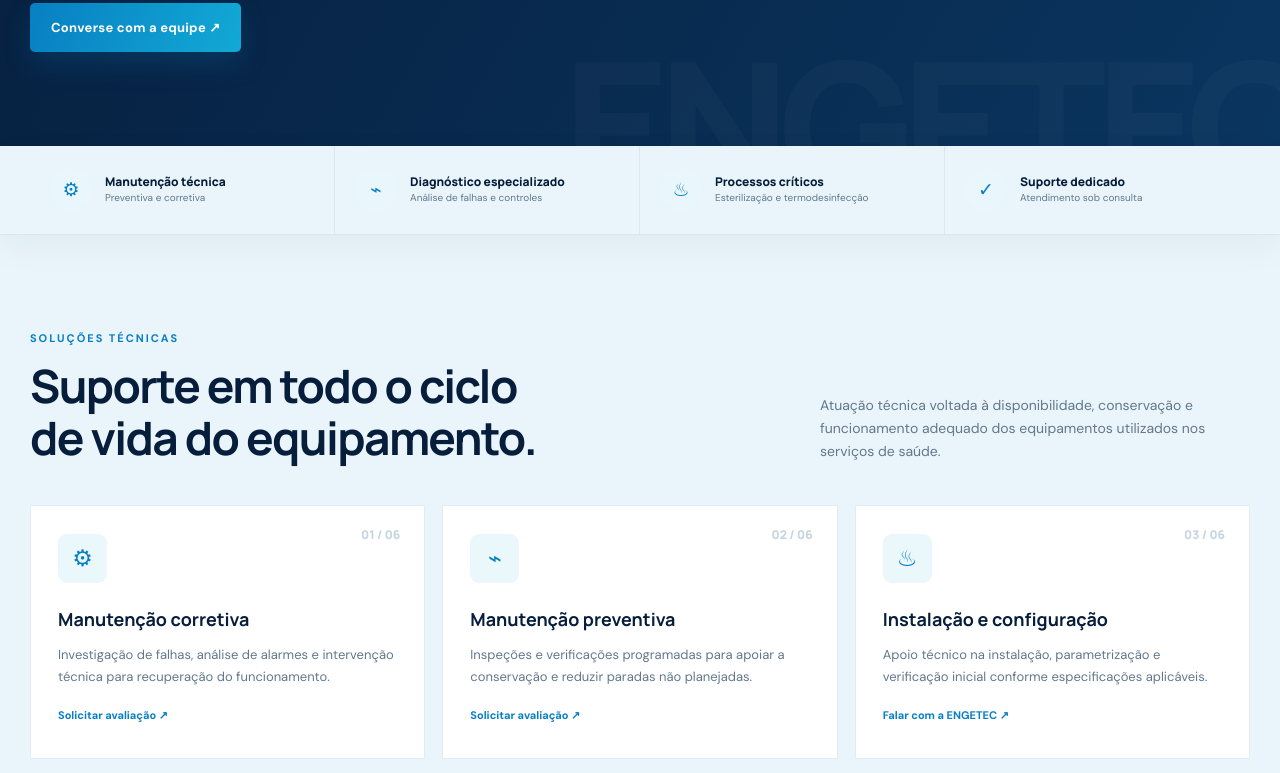
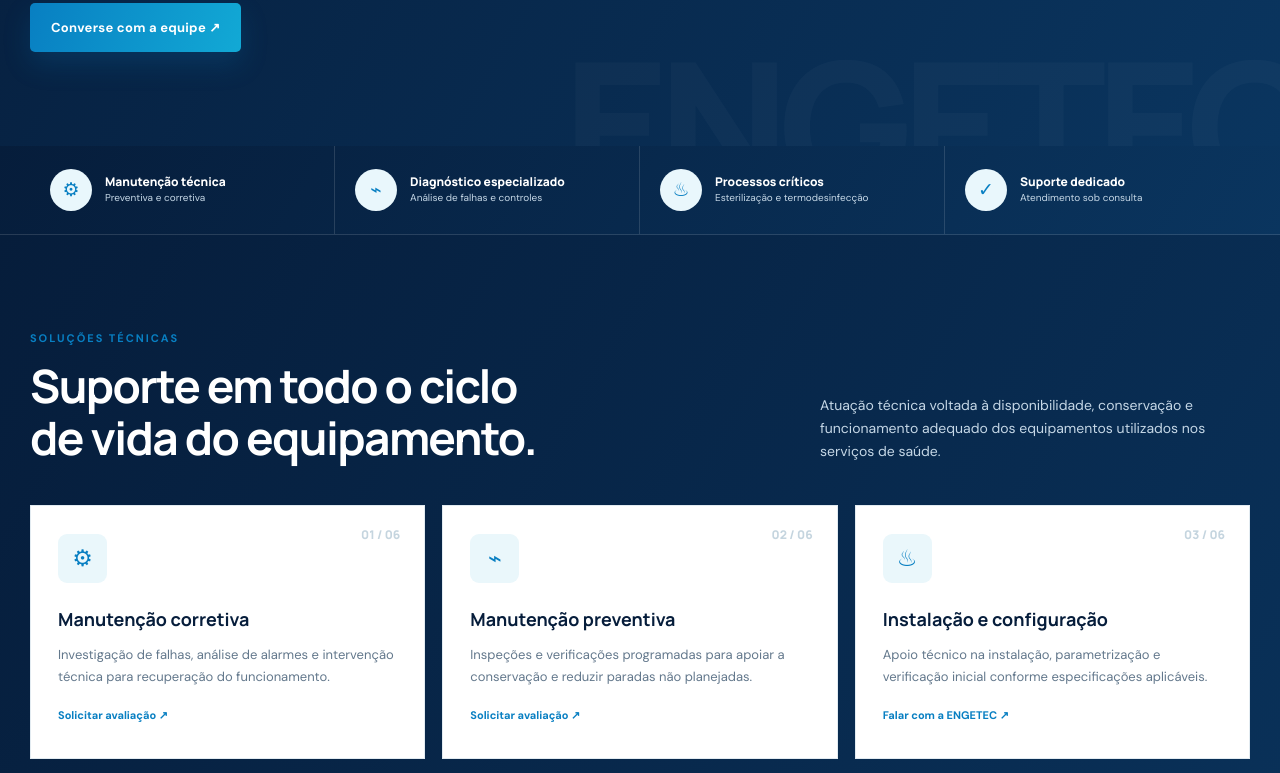
Before and after one commit to maykonmoliveira-cpu/Engetec-site, a plain HTML site: page index.html in a window 1280 px wide. Shown: the part 737-1510 px from the top of the page. Drawn offline with Linux system fonts and the light colour scheme.

Commit message:
Aplica azul escuro institucional nas áreas brancas do site

```diff
--- a/index.html
+++ b/index.html
@@ -28,6 +28,19 @@ footer{background:#04152c;color:#9eb4c7;padding:35px 0 22px}.footmain{display:fl
 @media(max-width:900px){.navlinks{gap:16px}.hero-grid{gap:25px}.trustitem{padding:18px 12px}.expertgrid{gap:35px}.ctabox{padding:38px}.equip{grid-template-columns:120px 1fr}}
 @media(max-width:700px){.brand img{width:132px;height:105px;max-width:132px}.container{width:min(var(--max),calc(100% - 34px))}.topline .container{justify-content:center}.topline .container span:last-child{display:none}.nav{height:112px}.brand img{width:108px;height:82px;max-width:108px;flex-shrink:0;visibility:visible;opacity:1}.navlinks a:not(.button){display:none}.navlinks .button{padding:11px 13px;font-size:11px}.hero{padding:65px 0 48px}.hero-grid{grid-template-columns:1fr}.visual{min-height:300px;margin-top:4px}.machine{max-width:400px}.tag-one{left:0;top:30px}.tag-two{right:0;bottom:30px}.trustgrid{grid-template-columns:1fr 1fr}.trustitem:nth-child(2){border-right:0}.trustitem:nth-child(-n+2){border-bottom:1px solid var(--line)}section{padding:68px 0}.section-top{display:block}.section-top p{margin-top:18px}.servicegrid{grid-template-columns:1fr 1fr}.service{padding:22px;min-height:225px}.equipmentgrid{grid-template-columns:1fr}.expertgrid{grid-template-columns:1fr;gap:20px}.checklist{grid-template-columns:1fr 1fr}.steps{grid-template-columns:1fr 1fr;gap:28px 0}.step:nth-child(3){border-left:0;padding-left:0}.ctabox{display:block;padding:32px 25px}.ctactions{margin-top:25px;align-items:flex-start}.contactdetails{grid-template-columns:1fr}.footmain{display:block}.footmain p{margin-top:18px}.footbottom{display:block}.footbottom span{display:block;margin-top:8px}}
 @media(max-width:430px){.brand img{width:108px;height:82px;max-width:108px}.nav{gap:10px}.navlinks .button{white-space:nowrap;padding:10px 11px;font-size:10px}h1{font-size:39px}.hero-copy{font-size:15px}.hero-actions .button{width:100%}.hero-meta{gap:12px}.trustitem{gap:9px}.trustitem b{font-size:10px}.trustitem small{font-size:9px}.servicegrid{grid-template-columns:1fr}.service{min-height:0}.equip{grid-template-columns:94px 1fr}.equipart{font-size:42px}.equipbody{padding:18px}.checklist{grid-template-columns:1fr}.steps{grid-template-columns:1fr}.step{padding:0 0 0 20px;border-left:1px solid #cbdce6!important}.step:first-child{padding-left:0;border:0!important}.tag-one{left:-4px}.tag-two{right:-4px}.float-tag{font-size:9px;padding:10px}}
+
+/* Fundos institucionais em azul-marinho, iguais à introdução */
+body{background:#061d3b}
+.trustbar,.services,.equipment,.workflow,.cta{background:linear-gradient(120deg,#061d3b,#0a355f);color:#fff}
+.trustbar{border-color:#ffffff22;box-shadow:none}
+.trustitem{border-color:#ffffff22}
+.trustitem b,.step h3,.section-top h2,.centerhead h2{color:#fff}
+.trustitem small,.section-top p,.centerhead p,.step p{color:#c5d7e6}
+.step{border-color:#ffffff35}
+.contactcard{background:#0a355f;border-color:#ffffff35}
+.contactcard b{color:#fff}
+.contactcard a,.contactcard small{color:#c5d7e6}
+
 </style>
 </head>
 <body>
```
